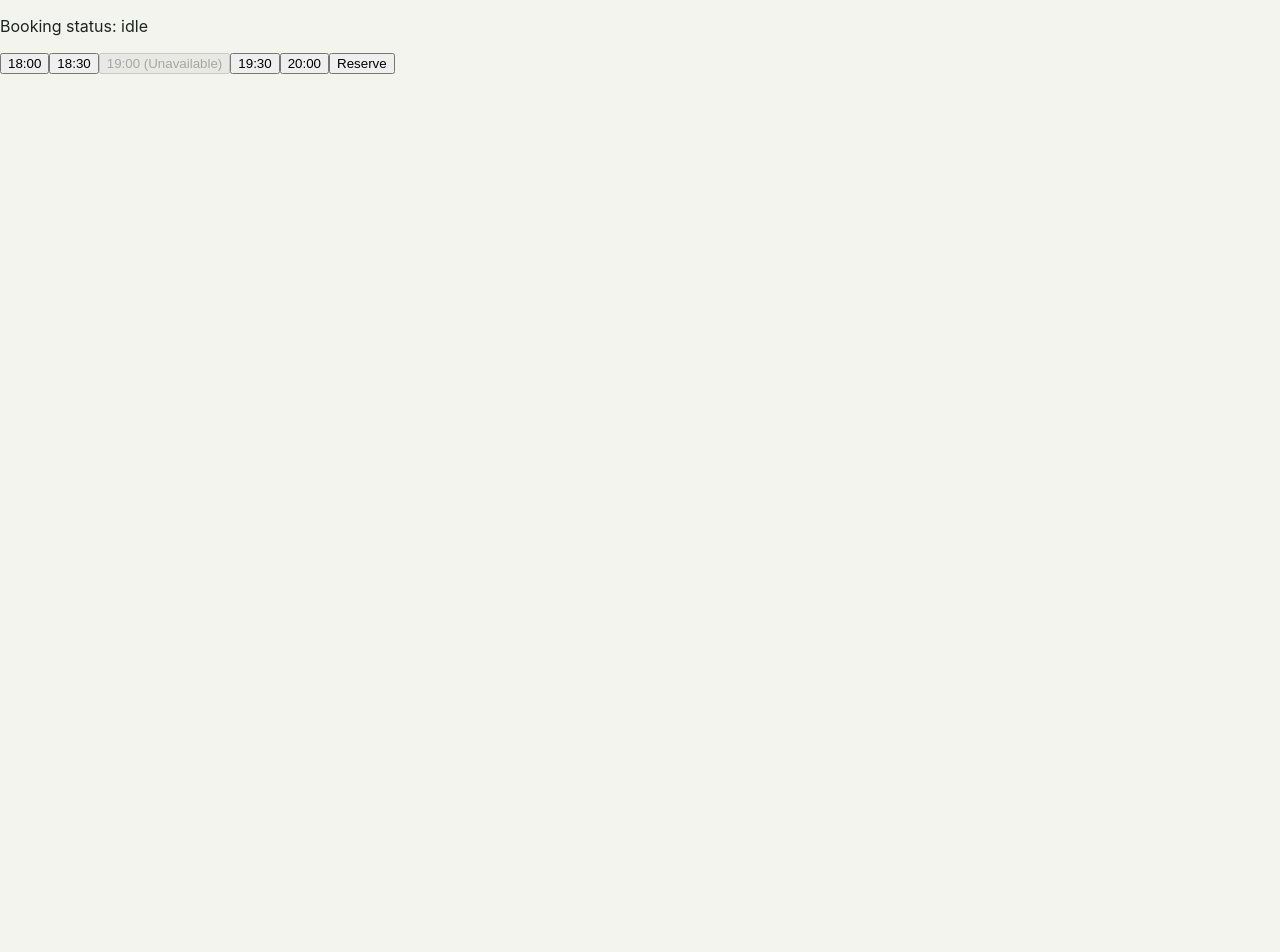
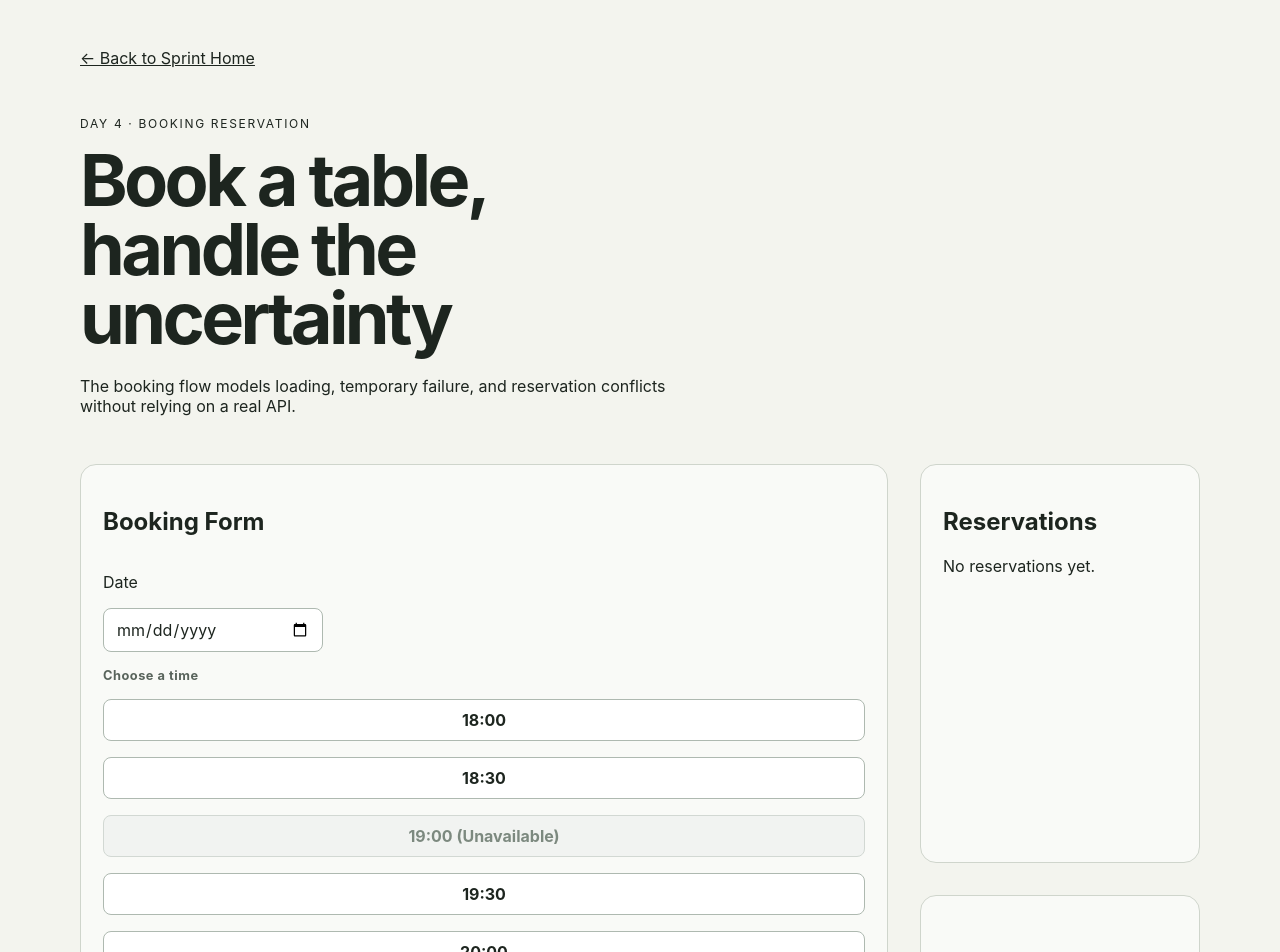
Before and after one commit to stuartchendev/7-day-frontend-production-sprint, a React (Vite) app: page /day-4 in a window 1280 px wide. Shown: the top 952 px of the page. Before the commit the page ends 816 px from the top, so only its background shows below. Built offline with nearby package versions, Linux system fonts and the light colour scheme.

Commit message:
feat(day-4): add date selection and booking layout

```diff
--- a/src/days/day-4/DayFourPage.tsx
+++ b/src/days/day-4/DayFourPage.tsx
@@ -2,6 +2,8 @@ import { useReducer, useState } from 'react'
 import { bookingReducer } from './booking/bookingReducer'
 import { initialBookingState } from './booking/type'
 import { reserveTable } from './booking/bookingAdapter'
+import { Link } from 'react-router-dom'
+import "./day-four.css"
 
 // test value
 const slots = [
@@ -21,7 +23,7 @@ export function DayFourPage() {
     const isConflict = state.bookingStatus === 'conflict'
     // test
 
-    const selectedDate = "2026-8-27"
+    const [selectedDate, setSelectedDate] = useState<string>('');
     const [selectedTime, setSelectedTime] = useState<string>('');
 
     const isAlreadyReserved = state.reservations.some(
@@ -75,17 +77,57 @@ export function DayFourPage() {
         }
     }
     return (
-        <>
-            <p>Booking status: {state.bookingStatus}</p>
+        <main className='day-four'>
+            <Link className="day-four__back-link" to="/">
+                ← Back to Sprint Home
+            </Link>
+            <header className='day-four__header'>
+                <p className="day-four__eyebrow">
+                    Day 4 · Booking reservation
+                </p>
+                <h1>
+                    Book a table, handle the uncertainty
+                </h1>
+                <p>
+                    The booking flow models loading, temporary failure, and
+                    reservation conflicts without relying on a real API.
+                </p>
+            </header>
+
+            <div className='day-four__content'>
+                <section className='booking_form'>
+                    <h2>Booking Form</h2>
+
+                    <label htmlFor="booking-date">
+                        Date
+                    </label>
+                    <input
+                        id="booking-date"
+                        type="date"
+                        value={selectedDate}
+                        onChange={(event) => setSelectedDate(event.target.value)}
+                    />
+                    <p className="booking_form__label">
+                        Choose a time
+                    </p>
                     {slots.map((slot) => {
                         const isReserved = state.reservations.some(
                             (reservation) =>
                                 reservation.date === selectedDate &&
                                 reservation.time === slot.time
                         )
+                        const isSelected = slot.time === selectedTime
 
                         return (
                             <button
+                                className={[
+                                    'booking_form__slot',
+                                    isSelected && 'is-selected',
+                                    isReserved && 'is-reserved',
+                                    !slot.available && 'is-unavailable',
+                                ]
+                                    .filter(Boolean)
+                                    .join(' ')}
                                 key={slot.time}
                                 type="button"
                                 onClick={() => handleTimeSelect(slot.time)}
@@ -100,10 +142,42 @@ export function DayFourPage() {
                             </button>
                         )
                     })}
-            <button onClick={handleReserve}>
-                Reserve
+                    <button
+                        className='booking-form__reserve'
+                        onClick={handleReserve}>
+                        Reserve table
                     </button>
+                    <p>Booking status: {state.bookingStatus}</p>
+                </section>
+                <div className='day-four__sidebar'>
+                    <section className='booking_reservation'>
+                        <h2>Reservations</h2>
+
+                        {state.reservations.length === 0 ? (
+                            <p>No reservations yet.</p>
+                        ) : (
+                            state.reservations.map((reservation) => (
+                                <div key={reservation.id}>
+                                    <p>Date: {reservation.date}</p>
+                                    <p>Time: {reservation.time}</p>
+                                </div>
+                            ))
+                        )}
+
+                    </section>
+
+                    <section className='booking_result'>
                         {isLoading && <p>Booking...</p>}
+                        {state.confirmation &&
+                            < div>
+                                <p>Reservation confirmed!</p>
+                            </div >
+                        }
+                        {isConflict && (
+                            <div>
+                                <p>This time slot is no longer available.</p>
+                            </div>
+                        )}
                         {isTemporaryError && (
                             <div>
                                 <p>Something went wrong. Please try again.</p>
@@ -112,23 +186,10 @@ export function DayFourPage() {
                                 </button>
                             </div>
                         )}
-            {state.confirmation &&
-                < div>
-                    <p>Reservation confirmed!</p>
-                    {state.reservations.map((reservation) => (
-                        <div key={reservation.id}>
-                            <p>Date: {reservation.date}</p>
-                            <p>Time: {reservation.time}</p>
+                    </section>
                 </div>
-                    ))}
-                </div >
-            }
-            {isConflict && (
-                <div>
-                    <p>This time slot is no longer available.</p>
             </div>
-            )}
+        </main>
 
-        </>
     );
 }
--- /dev/null
+++ b/src/days/day-4/day-four.css
@@ -0,0 +1,161 @@
+h1 {
+    max-width: 0ch;
+}
+
+.day-four {
+    width: min(1120px, calc(100% - 40px));
+    margin: 0 auto;
+    padding: 48px 0 96px;
+}
+
+.day-four__back-link {
+    display: inline-block;
+    margin-bottom: 48px;
+}
+
+.day-four__header {
+    max-width: 640px;
+    margin-bottom: 48px;
+}
+
+.day-four__eyebrow {
+    margin: 0 0 14px;
+    font-size: 0.75rem;
+    letter-spacing: 0.14em;
+    text-transform: uppercase;
+}
+
+.day-four__header h1 {
+    margin: 0;
+    font-size: clamp(3rem, 6vw, 4.5rem);
+    line-height: 0.96;
+    letter-spacing: -0.05em;
+}
+
+.day-four__header>p:last-child {
+    margin: 24px 0 0;
+    max-width: 620px;
+}
+
+.booking_form,
+.booking_reservation,
+.booking_result {
+    padding: 22px;
+    border: 1px solid #cfd5cc;
+    border-radius: 16px;
+    background: rgba(255, 255, 255, 0.54);
+}
+
+.day-four__content {
+    display: grid;
+    grid-template-columns: minmax(0, 1fr) 280px;
+    gap: 32px;
+}
+
+.booking_reservation,
+.booking_result {
+    min-height: 0;
+}
+
+.booking_reservation {
+    overflow-y: auto;
+}
+
+.day-four__sidebar {
+    display: grid;
+    grid-template-rows: 2fr 1fr;
+    gap: 32px;
+    min-height: 520px;
+}
+
+.booking_form {
+    display: grid;
+    gap: 16px;
+}
+
+.booking_form p {
+    margin: 0;
+    color: #59645c;
+}
+
+.booking_form>div {
+    display: flex;
+    flex-wrap: wrap;
+    gap: 8px;
+}
+
+.booking_form__slot {
+    padding: 10px 14px;
+    border: 1px solid #aeb9b0;
+    border-radius: 8px;
+    background: #fff;
+    color: #1d251f;
+    font: inherit;
+    font-weight: 700;
+    cursor: pointer;
+}
+
+.booking_form__slot:hover:not(:disabled) {
+    background: #f1f5f1;
+}
+
+.booking_form__slot:disabled {
+    cursor: not-allowed;
+    opacity: 0.58;
+}
+
+.booking-form__reserve {
+    width: 100%;
+    margin-top: 4px;
+    padding: 10px 12px;
+    border: 1px solid #1d251f;
+    border-radius: 8px;
+    background: #1d251f;
+    color: #fff;
+    font: inherit;
+    font-weight: 700;
+    cursor: pointer;
+}
+
+.booking_form__slot.is-unavailable:disabled {
+    border-color: #d2d8d3;
+    background: #f1f3f1;
+    color: #7c897f;
+    cursor: not-allowed;
+    opacity: 1;
+}
+
+.booking_form__slot.is-selected {
+    border-color: #86a68e;
+    background: #e5f0e6;
+    color: #315c3b;
+}
+
+.booking_form__slot.is-reserved {
+    border-color: #cfd5cc;
+    background: #eef0ed;
+    color: #59645c;
+}
+
+.booking_form__field {
+    display: grid;
+    gap: 8px;
+}
+
+.booking_form__field label,
+.booking_form__label {
+    font-size: 0.8rem;
+    font-weight: 700;
+    letter-spacing: 0.04em;
+}
+
+.booking_form input[type='date'] {
+    width: 100%;
+    max-width: 220px;
+    padding: 10px 12px;
+    border: 1px solid #aeb9b0;
+    border-radius: 8px;
+    background: #fff;
+    color: #1d251f;
+    font: inherit;
+}
```
Lines whose indentation alone changed are shown as unchanged.
